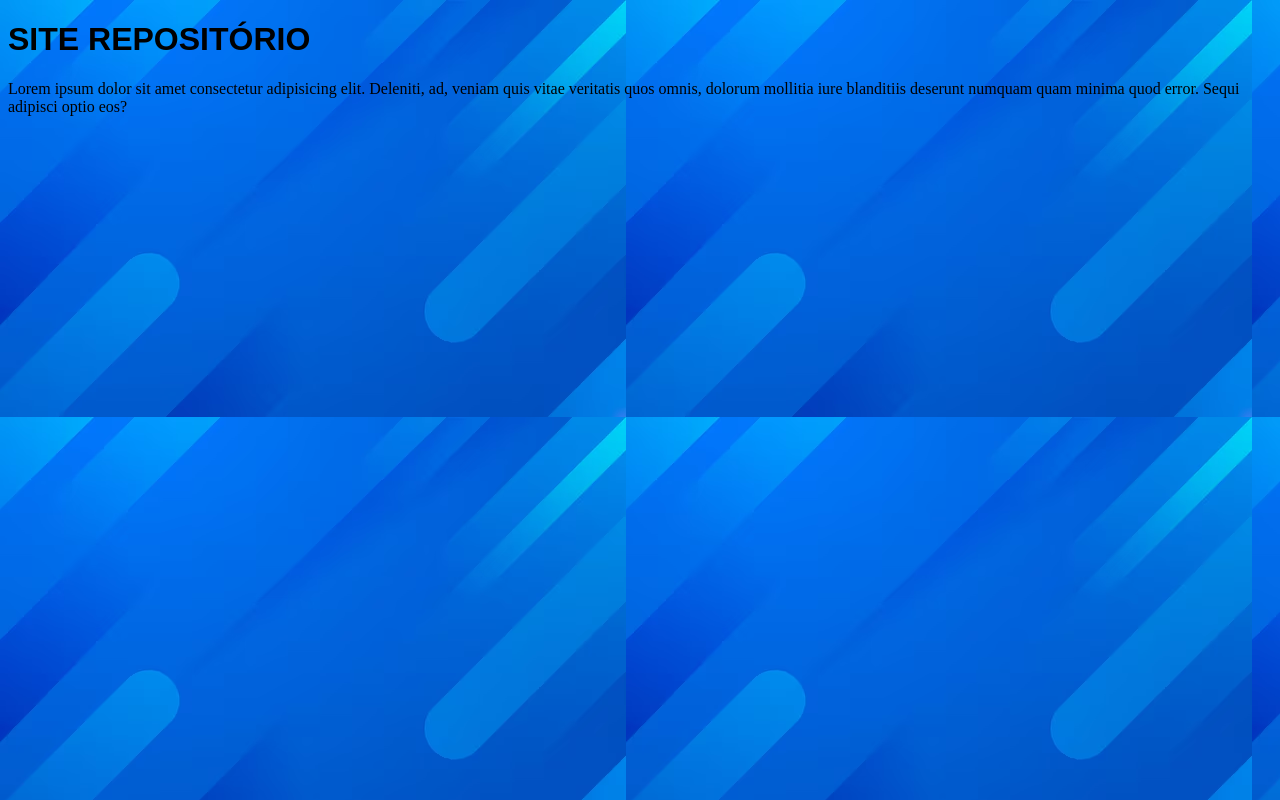
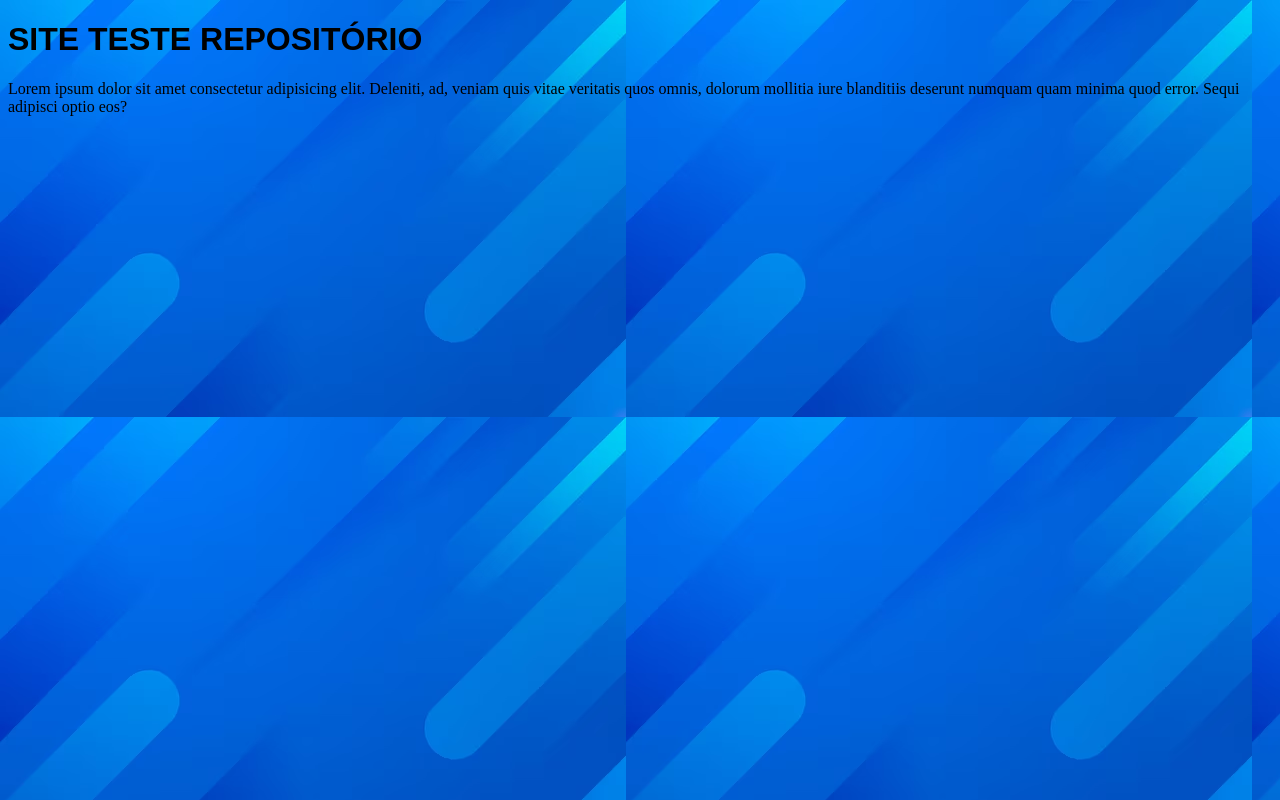
Before and after one commit to furniell/Hello-Word, a plain HTML site: page site-teste/index.html in a window 1280 px wide. Drawn offline with Linux system fonts and the light colour scheme.

Commit message:
att do teste

```diff
--- a/site-teste/index.html
+++ b/site-teste/index.html
@@ -6,7 +6,7 @@
     <title>Site Teste Repositório</title>
 </head>
 <body background="img azul site.avif">
-    <H1 style="font-family: Arial, Helvetica, sans-serif;">SITE REPOSITÓRIO</H1>
+    <H1 style="font-family: Arial, Helvetica, sans-serif;">SITE TESTE REPOSITÓRIO</H1>
     <p>Lorem ipsum dolor sit amet consectetur adipisicing elit. Deleniti, ad, veniam quis vitae veritatis quos omnis, dolorum mollitia iure blanditiis deserunt numquam quam minima quod error. Sequi adipisci optio eos?</p>
 </body>
 </html>
```
